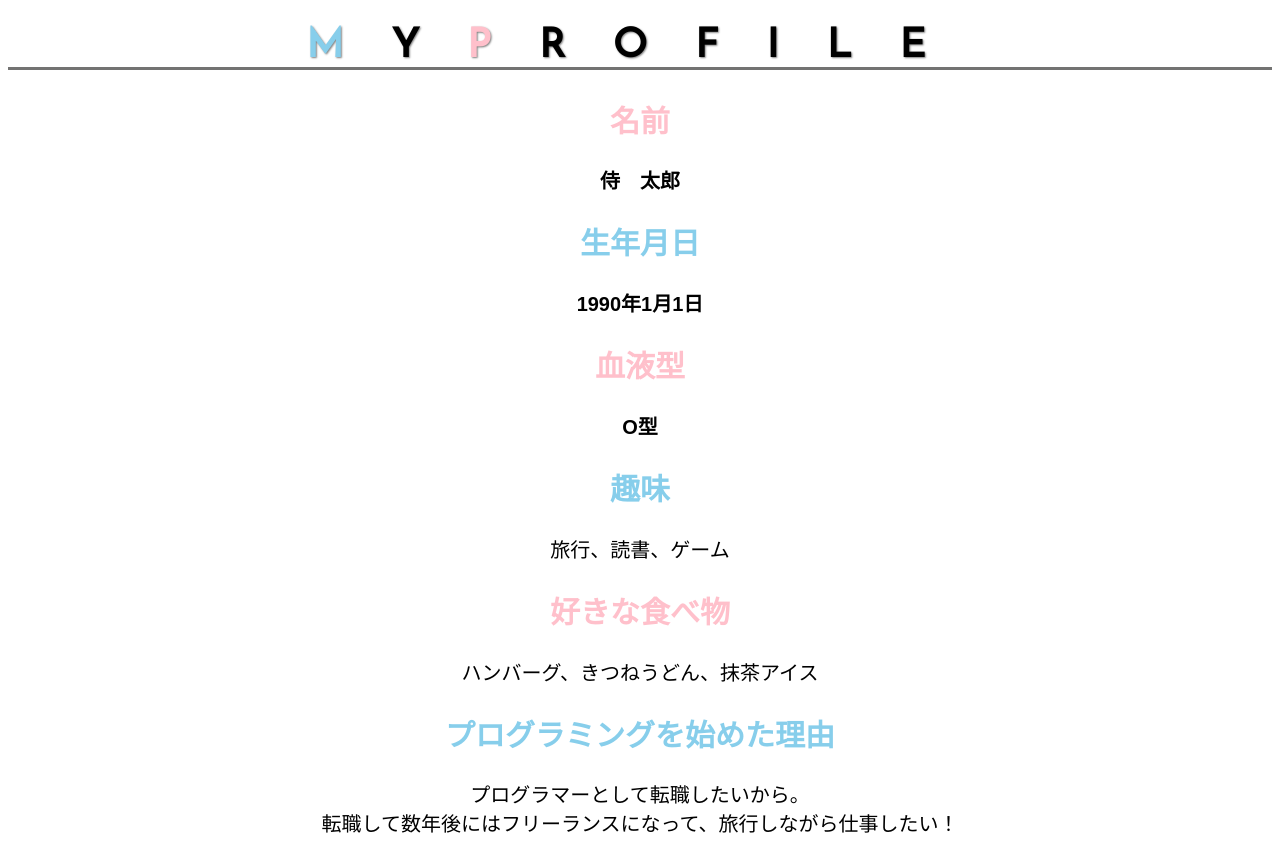
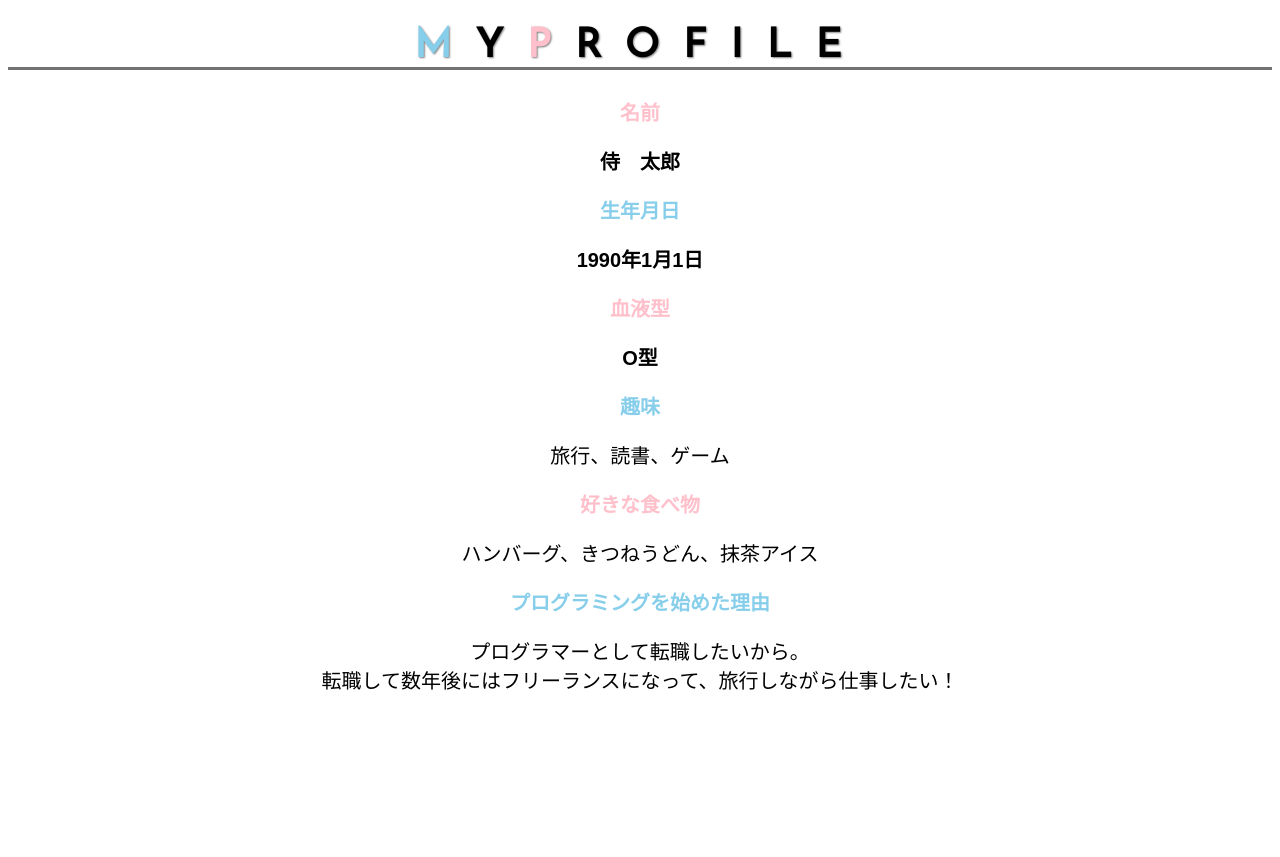
Before and after one commit to mayu0913/html-css-basic-kadai, a plain HTML site: page kadai_015/kadai_015/kadai_015.html in a window 1280 px wide. After the commit the page ends 800 px from the top, so only its background shows below. Drawn offline with Linux system fonts and the light colour scheme.

Commit message:
kadai_015の再提出

```diff
--- a/kadai_015/kadai_015/kadai_015.html
+++ b/kadai_015/kadai_015/kadai_015.html
@@ -5,7 +5,6 @@
   <meta charset="UTF-8">
   <meta name="description" content="このページは15章の課題です。">
   <link rel="stylesheet" href="style.css">
-  <link rel="stylesheet" href="reset.css">
   <link rel="preconnect" href="https://fonts.googleapis.com">
   <link rel="preconnect" href="https://fonts.gstatic.com" crossorigin>
   <link href="https://fonts.googleapis.com/css2?family=Josefin+Sans&display=swap" rel="stylesheet">
--- a/kadai_015/kadai_015/style.css
+++ b/kadai_015/kadai_015/style.css
@@ -13,11 +13,17 @@ html{
 }
 h1{
   font-family: "Josefin Sans", serif;
+  font-optical-sizing: auto;
+  font-weight: <weight>;
+  font-style: normal;
   font-size: 2rem;
-  letter-spacing:1.2em;
+  letter-spacing:1.2rem;
   text-shadow: 1px 1px 2px gray;
   border-bottom:solid 3px rgb(115, 115, 114);
 }
-#basic p{
+h2 {
+  font-size: 1rem; /* これにより20pxに相当するフォントサイズになります */
+}
+#basic > p{
   font-weight: bold;
 }
```
